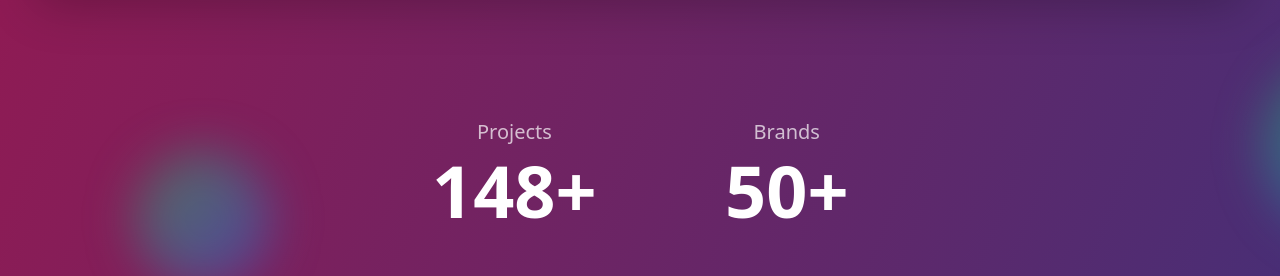
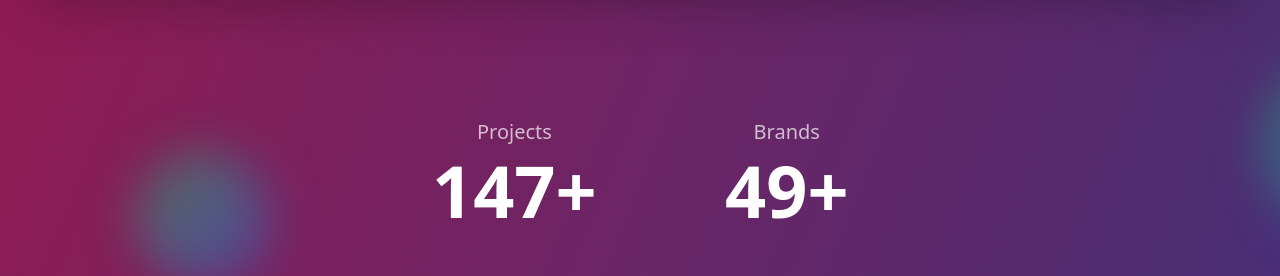
Before and after one commit to falconwingz88/neotrix-reels, a React (Vite) app: page / in a window 1280 px wide. Shown: the part 2353-2629 px from the top of the page. Built offline with nearby package versions, Linux system fonts and the light colour scheme.

Commit message:
Code edited in Lovable Code Editor
Edited UI in Lovable

```diff
--- a/src/components/StatsCounter.tsx
+++ b/src/components/StatsCounter.tsx
@@ -8,7 +8,7 @@ export const StatsCounter = () => {
   useEffect(() => {
     const animateCount = (setValue: (value: number) => void, target: number) => {
       let start = 0;
-      const duration = 2000; // 2 seconds
+      const duration = 6000; // 6 seconds
       const startTime = Date.now();
 
       const updateCount = () => {
```
